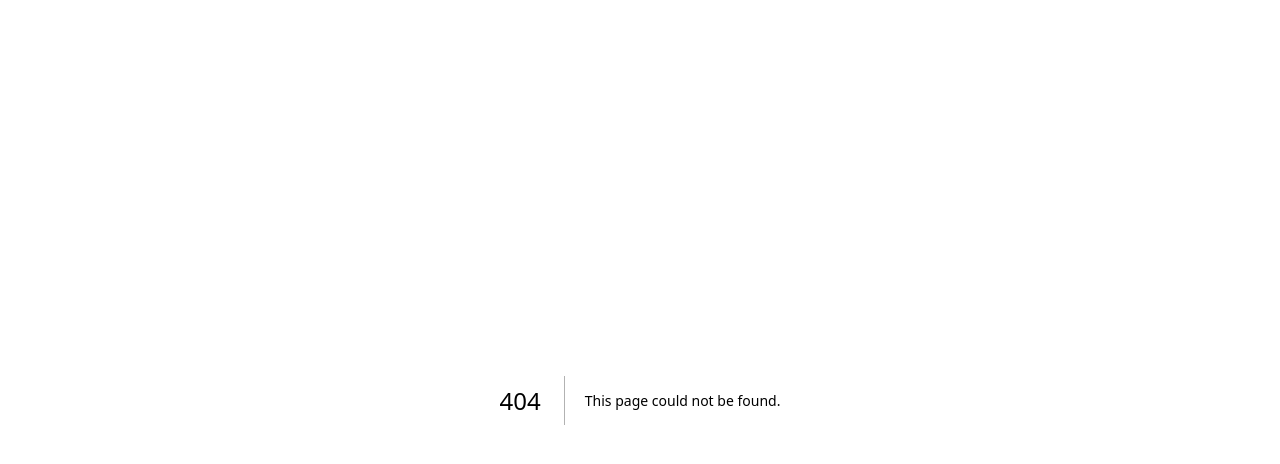
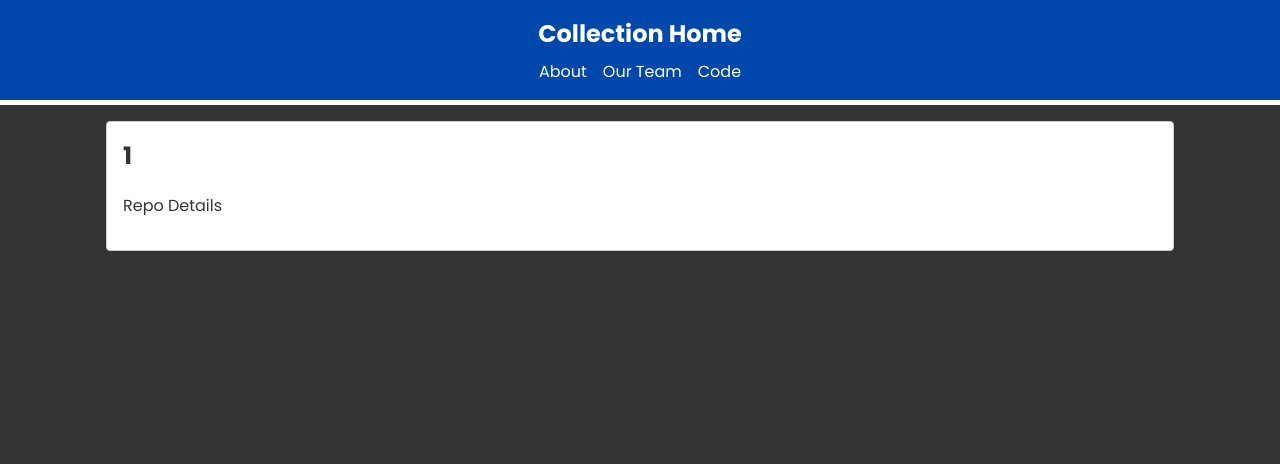
Before and after one commit to eleerogers/course-finder, a Next.js app: page /code/repos/1 in a window 1280 px wide. Before the commit this address had no page. Shown: the top 464 px of the page. Built offline with nearby package versions, Linux system fonts and the light colour scheme.

Commit message:
add repos page, repo page, header, loading spinner

```diff
--- /dev/null
+++ b/app/code/repos/[name]/page.tsx
@@ -0,0 +1,14 @@
+interface PageProps {
+  params: { name: string }
+}
+
+const RepoPage = ({ params: { name } }: PageProps) => {
+  return (
+    <div className="card">
+      <h2>{name}</h2>
+      <p>Repo Details</p>
+    </div>
+  )
+}
+
+export default RepoPage
--- /dev/null
+++ b/app/components/Header.tsx
@@ -0,0 +1,20 @@
+import Link from 'next/link'
+
+const Header = () => {
+  return (
+    <header className='header'>
+      <div className='container'>
+        <div className='logo'>
+          <Link href='/'>Collection Home</Link>
+        </div>
+        <div className='links'>
+          <Link href='/about'>About</Link>
+          <Link href='/about/team'>Our Team</Link>
+          <Link href='/code/repos'>Code</Link>
+        </div>
+      </div>
+    </header>
+  )
+}
+
+export default Header
--- a/app/layout.tsx
+++ b/app/layout.tsx
@@ -1,5 +1,6 @@
 import './globals.css'
 import { Poppins } from 'next/font/google'
+import Header from './components/Header'
 
 const poppins = Poppins({
   weight: ['400', '700'],
@@ -20,6 +21,7 @@ export default function RootLayout({
   return (
     <html lang="en">
       <body className={poppins.className}>
+        <Header />
         <main className='container'>
           {children}
         </main>
--- a/package.json
+++ b/package.json
@@ -17,6 +17,7 @@
     "next": "13.4.8",
     "react": "18.2.0",
     "react-dom": "18.2.0",
+    "react-icons": "^4.10.1",
     "typescript": "5.1.6"
   }
 }
```
Also changed, not shown: app/code/repos/page.tsx (added, +42 -0 lines), app/components/Repo.tsx (added, +18 -0 lines), app/loading.tsx (added, +9 -0 lines), models/repos.ts (added, +8 -0 lines), app/components/RepoDirs.tsx (added), 1 other file (tests, documents, lock files or other folders).
